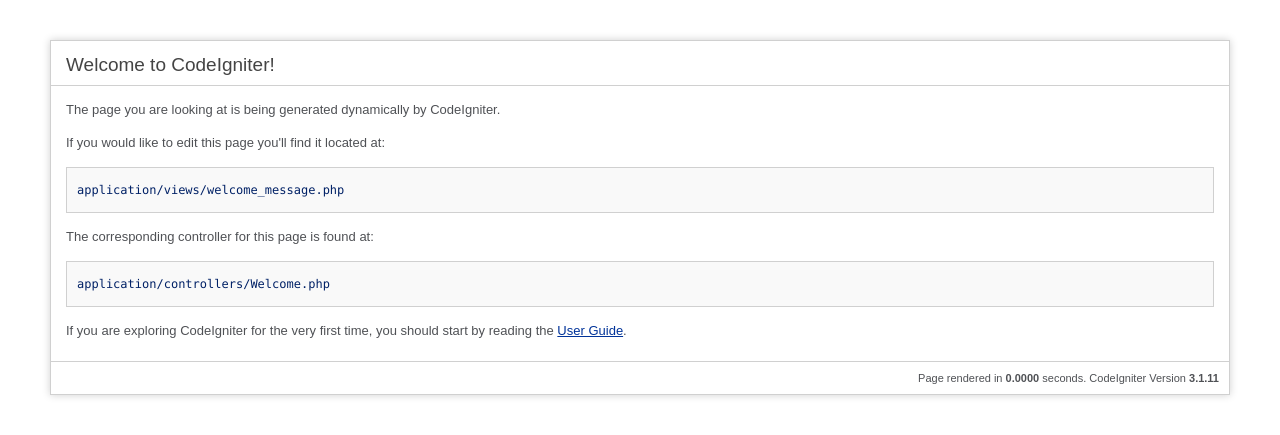
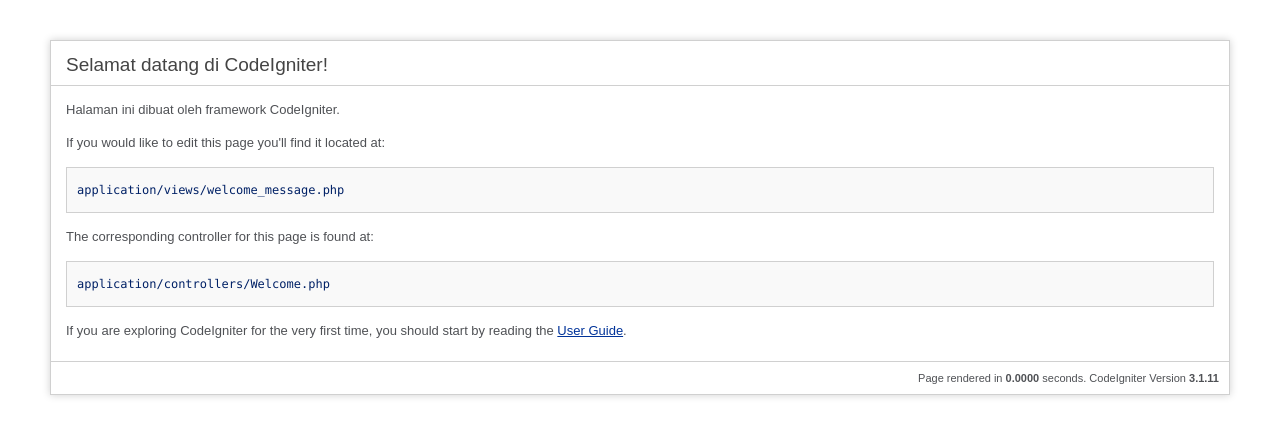
Before and after one commit to mjvikri/webci, a CodeIgniter app: page /database/ in a window 1280 px wide. Shown: the top 435 px of the page. Run offline with CodeIgniter, Linux system fonts and the light colour scheme.

Commit message:
Update welcome_message.php

```diff
--- a/application/views/welcome_message.php
+++ b/application/views/welcome_message.php
@@ -4,7 +4,7 @@ defined('BASEPATH') OR exit('No direct script access allowed');
 <html lang="en">
 <head>
 	<meta charset="utf-8">
-	<title>Welcome to CodeIgniter</title>
+	<title>Welcome to CodeIgniter..</title>
 
 	<style type="text/css">
 
@@ -68,10 +68,10 @@ defined('BASEPATH') OR exit('No direct script access allowed');
 <body>
 
 <div id="container">
-	<h1>Welcome to CodeIgniter!</h1>
+	<h1>Selamat datang di CodeIgniter!</h1>
 
 	<div id="body">
-		<p>The page you are looking at is being generated dynamically by CodeIgniter.</p>
+		<p>Halaman ini dibuat oleh framework CodeIgniter.</p>
 
 		<p>If you would like to edit this page you'll find it located at:</p>
 		<code>application/views/welcome_message.php</code>
```
